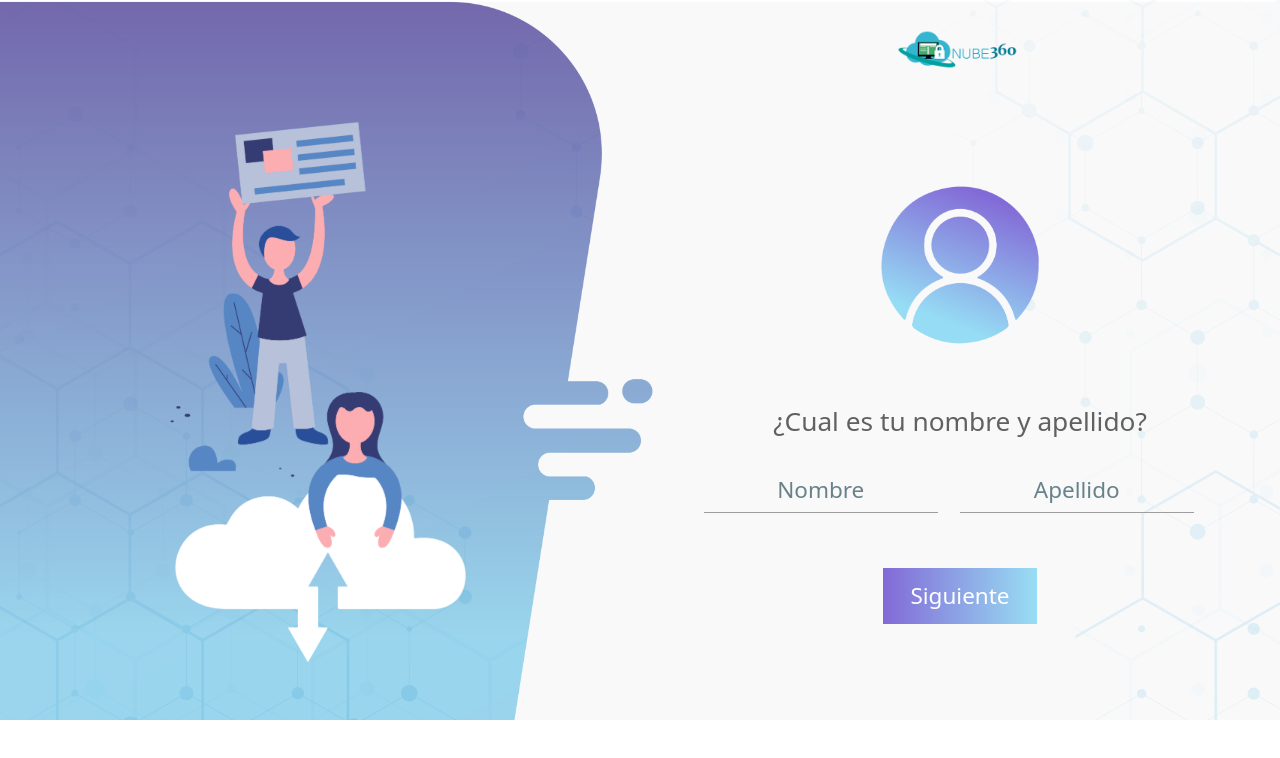
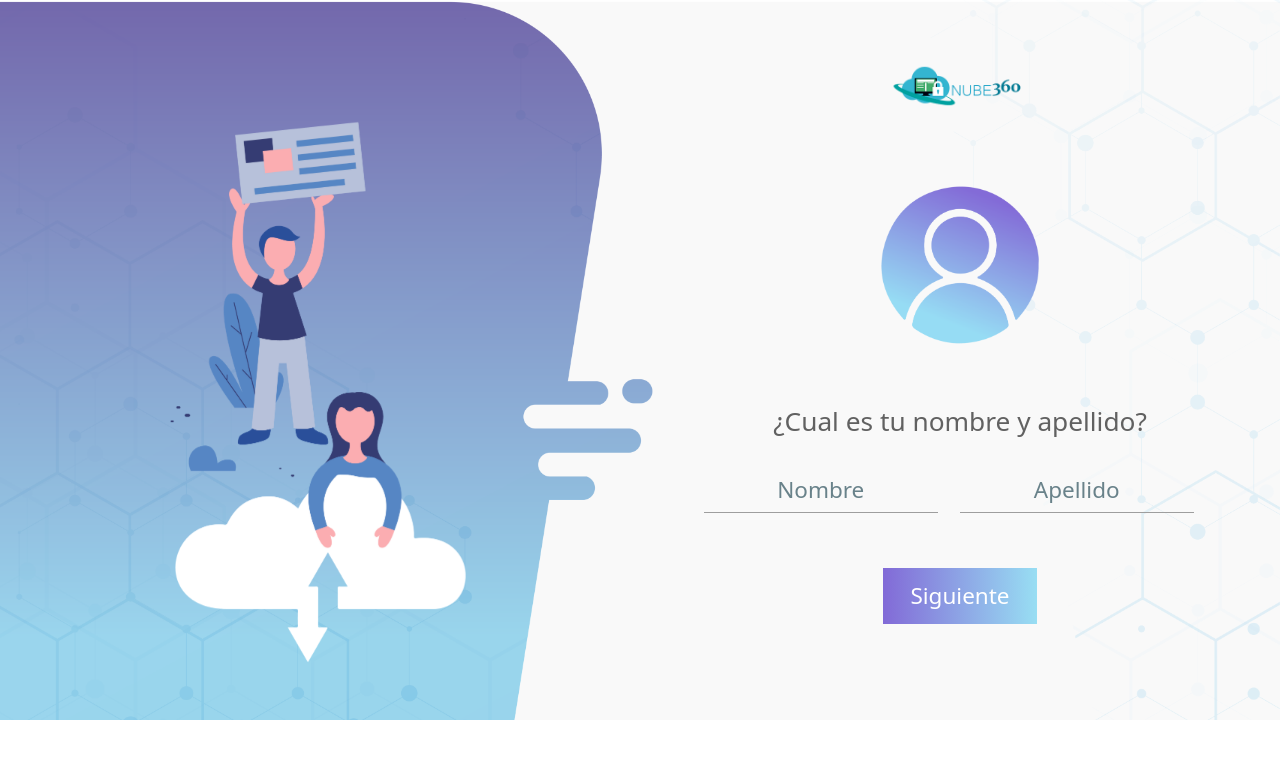
Before and after one commit to mateooliver/global, a website: page index.html in a window 1280 px wide. Drawn offline with nearby package versions, Linux system fonts and the light colour scheme.

Commit message:
reparacion logo desktop

```diff
--- a/css/style.css
+++ b/css/style.css
@@ -62,8 +62,8 @@ html{
    flex-wrap:nowrap;
 }
 .logo{
-    margin-top: -35px;
-    width: 12vw;
+
+    width: 13vw;
 }
 .user{
     justify-self: flex-end;
@@ -113,9 +113,7 @@ transform: scale(1) translate(50%, 20%) skew(0deg);
     .center{
         text-align: center;
     }
-    .deviceInput{
-        margin-top: -50vh ;
-    }
+
     .input{
         margin: auto;
         width: 60vw;
```
